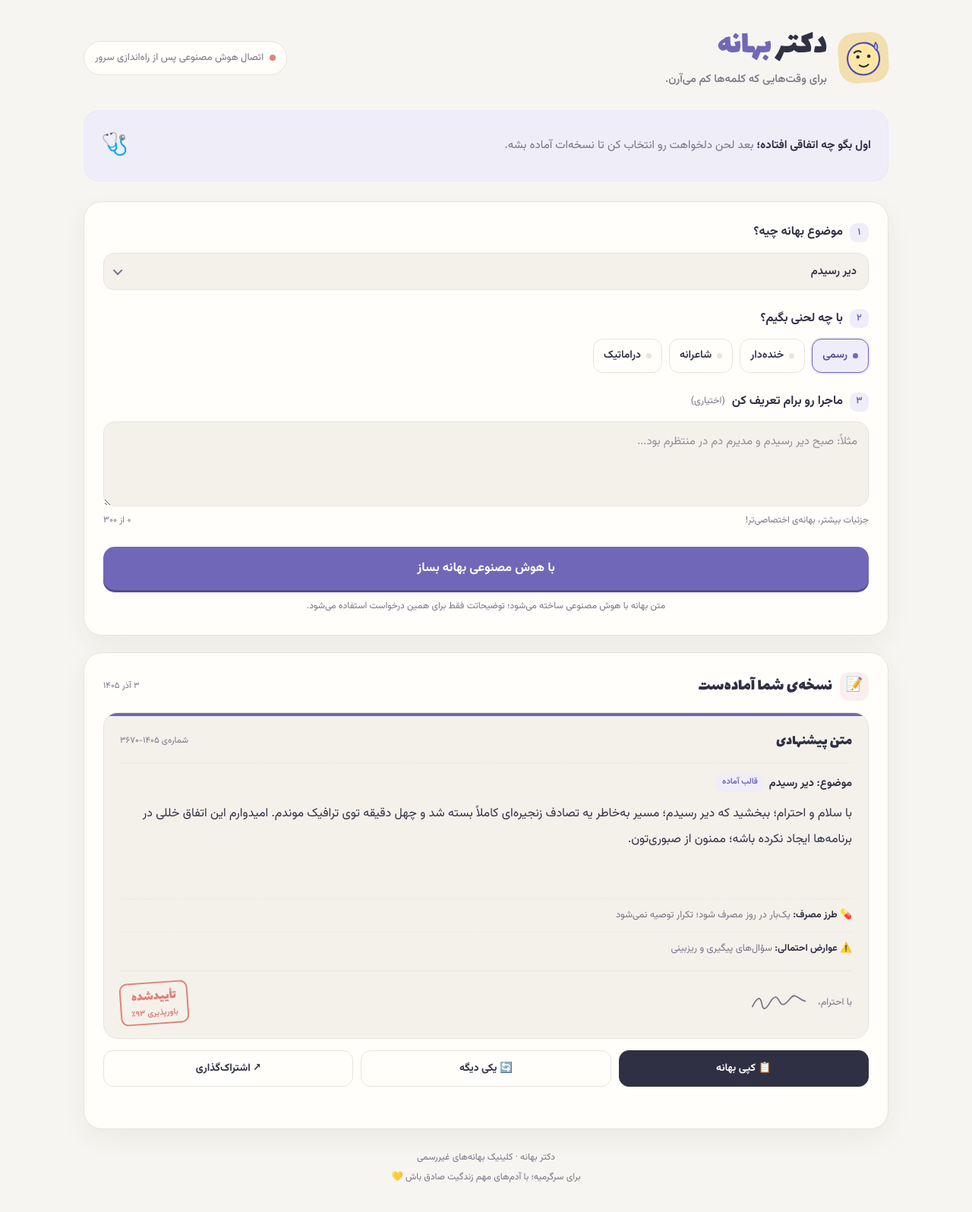
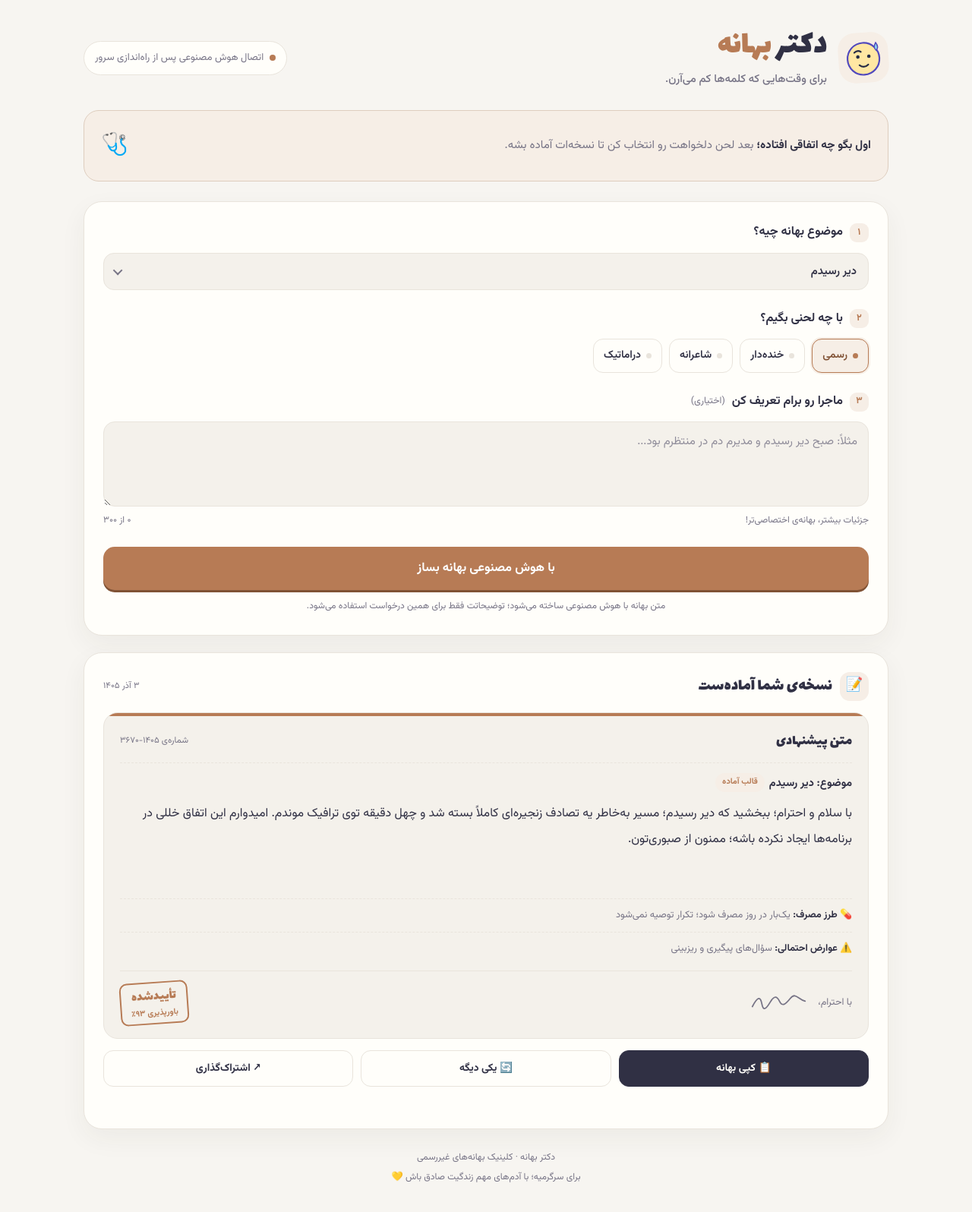
Before and after one commit to MaryamJangjoo/dr-bahaneh, a plain HTML site: page index.html in a window 1280 px wide. Shown: the whole page at 76% size. Drawn offline with Linux system fonts and the light colour scheme; no server answers.

Commit message:
Sync situation colors with the main interface

```diff
--- a/index.html
+++ b/index.html
@@ -8,8 +8,8 @@
   color-scheme:light;
   --bg:#f7f5f1;--surface:#fffefa;--surface-soft:#f4f1eb;--ink:#303044;
   --muted:#777486;--line:#e9e4dc;--primary:#7167b8;--primary-dark:#554d91;
-  --primary-soft:#efedf8;--coral:#df8278;--coral-soft:#fbefeb;
-  --yellow:#f2dfad;--green:#57977e;--shadow:0 12px 34px rgba(55,48,38,.055);
+  --primary-soft:color-mix(in srgb,var(--primary) 12%,var(--surface));--coral:var(--primary);--coral-soft:var(--primary-soft);
+  --yellow:var(--primary-soft);--green:#57977e;--shadow:0 12px 34px rgba(55,48,38,.055);
   --radius:24px;--font:"Vazirmatn",Tahoma,system-ui,sans-serif;
   --font-display:"Lalezar","Vazirmatn",Tahoma,sans-serif;
 }
@@ -31,7 +31,7 @@ button{ -webkit-tap-highlight-color:transparent}
 .shell{width:min(1060px,100%);margin:auto;display:flex;flex-direction:column;gap:26px}
 .topbar{display:flex;align-items:center;justify-content:space-between;gap:18px}
 .brand{display:flex;align-items:center;gap:15px;min-width:0}
-.mascot-wrap{width:66px;height:66px;flex:none;display:grid;place-items:center;border-radius:22px;background:var(--yellow);transform:rotate(-4deg)}
+.mascot-wrap{width:66px;height:66px;flex:none;display:grid;place-items:center;border-radius:22px;background:var(--primary-soft);transform:rotate(-4deg);transition:background .2s}
 .mascot{width:58px;height:58px}
 h1{margin:0;font:400 clamp(2rem,5vw,2.8rem)/1.2 var(--font-display);letter-spacing:-.5px}
 h1 span{color:var(--primary)}
@@ -39,7 +39,7 @@ h1 span{color:var(--primary)}
 .top-note{display:flex;align-items:center;gap:8px;padding:9px 14px;border:1px solid var(--line);border-radius:999px;background:var(--surface);color:var(--muted);font-size:.82rem;white-space:nowrap}
 .top-note i{width:8px;height:8px;border-radius:50%;background:var(--muted);display:inline-block;flex:none}.top-note.online i{background:var(--green)}.top-note.offline i{background:var(--coral)}
 .install-btn{border:1px solid var(--primary);background:var(--primary-soft);color:var(--primary-dark);border-radius:999px;padding:9px 14px;font:700 .82rem var(--font);cursor:pointer;white-space:nowrap}.install-btn[hidden]{display:none}
-.intro{padding:19px 22px;border:1px solid #e9e7ff;background:var(--primary-soft);border-radius:20px;display:flex;align-items:center;justify-content:space-between;gap:15px}
+.intro{padding:19px 22px;border:1px solid color-mix(in srgb,var(--primary) 22%,var(--line));background:var(--primary-soft);border-radius:20px;display:flex;align-items:center;justify-content:space-between;gap:15px}
 :root[data-theme="dark"] .intro{border-color:var(--line)}
 .intro p{margin:0;font-size:.94rem;color:var(--muted)}
 .intro strong{color:var(--ink)}
@@ -76,7 +76,7 @@ textarea:focus{border-color:var(--primary);box-shadow:0 0 0 3px color-mix(in srg
 .result-panel{position:static}
 .result-top{display:flex;align-items:center;justify-content:space-between;gap:12px;margin-bottom:15px}
 .result-title{display:flex;align-items:center;gap:10px}
-.result-icon{width:38px;height:38px;border-radius:13px;background:var(--coral-soft);display:grid;place-items:center;font-size:1.15rem}
+.result-icon{width:38px;height:38px;border-radius:13px;background:var(--primary-soft);display:grid;place-items:center;font-size:1.15rem}
 .result-title h2{font:400 1.4rem/1.4 var(--font-display);margin:0}
 .paper-meta{color:var(--muted);font-size:.72rem;white-space:nowrap}
 .paper{position:relative;overflow:hidden;background:var(--surface-soft);border:1px solid var(--line);border-radius:19px;padding:22px 21px 18px}
@@ -94,7 +94,7 @@ textarea:focus{border-color:var(--primary);box-shadow:0 0 0 3px color-mix(in srg
 .paper.loading .lines{opacity:.35}
 .sign{display:flex;justify-content:space-between;align-items:center;gap:12px;margin-top:16px;padding-top:14px;border-top:1px solid var(--line)}
 .sign-line{display:flex;align-items:center;gap:6px;color:var(--muted);font-size:.8rem}
-.stamp{border:2px solid var(--coral);color:var(--coral);border-radius:10px;padding:4px 12px;text-align:center;line-height:1.35;font:400 1.08rem var(--font-display);transform:rotate(-4deg)}
+.stamp{border:2px solid var(--primary);color:var(--primary);border-radius:10px;padding:4px 12px;text-align:center;line-height:1.35;font:400 1.08rem var(--font-display);transform:rotate(-4deg)}
 .stamp small{display:block;font:700 .68rem var(--font)}
 .stamp.hit{animation:thump .32s ease-out}
 @keyframes thump{from{transform:rotate(-4deg) scale(1.4);opacity:0}to{transform:rotate(-4deg) scale(1);opacity:1}}
@@ -395,6 +395,23 @@ footer a{color:var(--muted);font-weight:600;text-decoration:none}.site-mark{alig
     "درخواست مدرک"
   ];
 
+  var SITUATION_THEMES = {
+    late: ["#b77b55","#805235"], deadline: ["#647db8","#465d96"],
+    party: ["#c47a9b","#92516f"], reply: ["#559b9a","#347674"],
+    forgot: ["#9a83bd","#705895"], exam: ["#648cbd","#45678f"],
+    birthday: ["#c18a4e","#8d622e"], cancel: ["#8b8e9e","#626575"],
+    broke: ["#5d987b","#3e7058"], phone: ["#668eaa","#45677f"],
+    overslept: ["#b47e87","#86565f"], call: ["#7d8bba","#596796"]
+  };
+  function applySituationTheme(key) {
+    var colors = SITUATION_THEMES[key] || SITUATION_THEMES.late;
+    var root = document.documentElement;
+    root.dataset.situation = key;
+    root.style.setProperty("--primary", colors[0]);
+    root.style.setProperty("--primary-dark", colors[1]);
+    root.style.setProperty("--primary-soft", "color-mix(in srgb," + colors[0] + " 12%,var(--surface))");
+  }
+
   var sitSel = "late", toneSel = "formal";
   var current = null, history = [];
   var aiOn = true, busy = false, lastMode = "tpl";
@@ -429,6 +446,7 @@ footer a{color:var(--muted);font-weight:600;text-decoration:none}.site-mark{alig
     function choose(key) {
       if (!SIT[key]) return;
       sitSel = key;
+      applySituationTheme(key);
       label.textContent = SIT[key].label;
       Array.prototype.forEach.call(menu.children, function (item) {
         item.setAttribute("aria-selected", item.dataset.value === key ? "true" : "false");
@@ -494,7 +512,7 @@ footer a{color:var(--muted);font-weight:600;text-decoration:none}.site-mark{alig
     for (var i = 0; i < 6; i++) {
       var text = pick(t.open) + s.lead + pick(pool) + "." + pick(t.close);
       rx = { text: text, belief: 55 + Math.floor(Math.random() * 42), usage: pick(USAGE), side: pick(SIDE),
-             no: rxNo(), label: s.label + " · " + t.label, sub: s.label, toneTitle: toneTitle(toneSel), src: "قالب آماده" };
+             no: rxNo(), label: s.label + " · " + t.label, sub: s.label, situation: sitSel, toneTitle: toneTitle(toneSel), src: "قالب آماده" };
       if (!current || rx.text !== current.text) break;
     }
     return rx;
@@ -502,6 +520,7 @@ footer a{color:var(--muted);font-weight:600;text-decoration:none}.site-mark{alig
 
   function render(rx) {
     current = rx;
+    if (rx.situation && SIT[rx.situation]) applySituationTheme(rx.situation);
     $("excuse").textContent = rx.text;
     $("belief-n").textContent = fa(rx.belief) + "٪";
     $("usage").textContent = rx.usage;
@@ -577,7 +596,7 @@ footer a{color:var(--muted);font-weight:600;text-decoration:none}.site-mark{alig
     var usage = typeof d.usage === "string" && d.usage.trim() && d.usage.length <= 140 ? d.usage.trim() : pick(USAGE);
     var side = typeof d.side === "string" && d.side.trim() && d.side.length <= 120 ? d.side.trim() : pick(SIDE);
     return { text: text, belief: b, usage: usage, side: side, no: rxNo(),
-             label: SIT[sitSel].label + " · " + TONE[toneSel].label, sub: SIT[sitSel].label, toneTitle: toneTitle(toneSel), src: "هوش مصنوعی" };
+             label: SIT[sitSel].label + " · " + TONE[toneSel].label, sub: SIT[sitSel].label, situation: sitSel, toneTitle: toneTitle(toneSel), src: "هوش مصنوعی" };
   }
 
   function goLabel() { return "با هوش مصنوعی بهانه بساز"; }
@@ -706,6 +725,7 @@ footer a{color:var(--muted);font-weight:600;text-decoration:none}.site-mark{alig
     }
   }
 
+  applySituationTheme(sitSel);
   buildSituationSelect();
   buildPicks($("tones"), TONE, "tone", toneSel, function (k) { toneSel = k; templateGen(); });
   $("go").addEventListener("click", generate);
```
